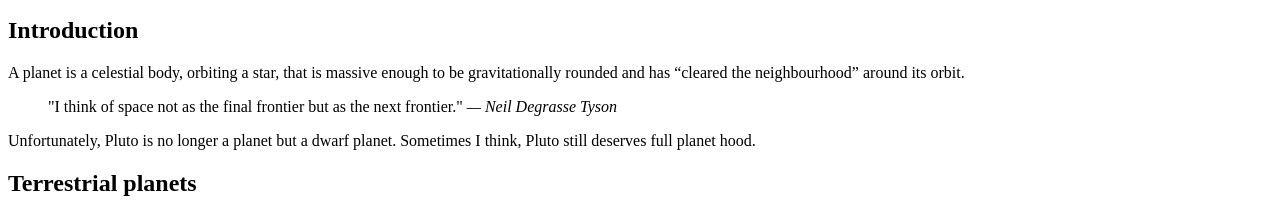
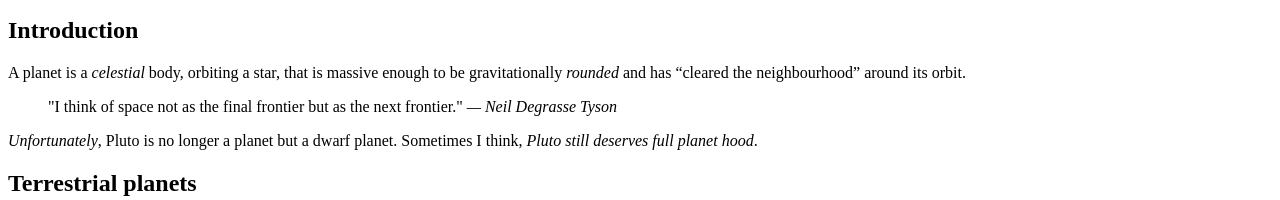
Before and after one commit to monicawinter/assignment-semantics, a plain HTML site: page index.html in a window 1280 px wide. Shown: the part 159-359 px from the top of the page. Drawn offline with Linux system fonts and the light colour scheme.

Commit message:
emphasis

```diff
--- a/index.html
+++ b/index.html
@@ -14,14 +14,14 @@
 
 <main>
   <h2>Introduction</h2>
-    <p>A planet is a celestial body, orbiting a star, that is massive enough to be gravitationally rounded and has
+    <p>A planet is a <em>celestial</em> body, orbiting a star, that is massive enough to be gravitationally <em>rounded</em> and has
     “cleared the neighbourhood” around its orbit.</p>
 
     <blockquote>"I think of space not as the final frontier but as the next frontier."
     <cite>— Neil Degrasse Tyson</cite></blockquote>
 
-    <p>Unfortunately, Pluto is no longer a planet but a dwarf planet. Sometimes I think, Pluto still deserves full
-    planet hood.</p>
+    <p><em>Unfortunately</em>, Pluto is no longer a planet but a dwarf planet. Sometimes I think, <em>Pluto still deserves full
+    planet hood</em>.</p>
 
   <h2>Terrestrial planets</h2>
     <ol>
```
